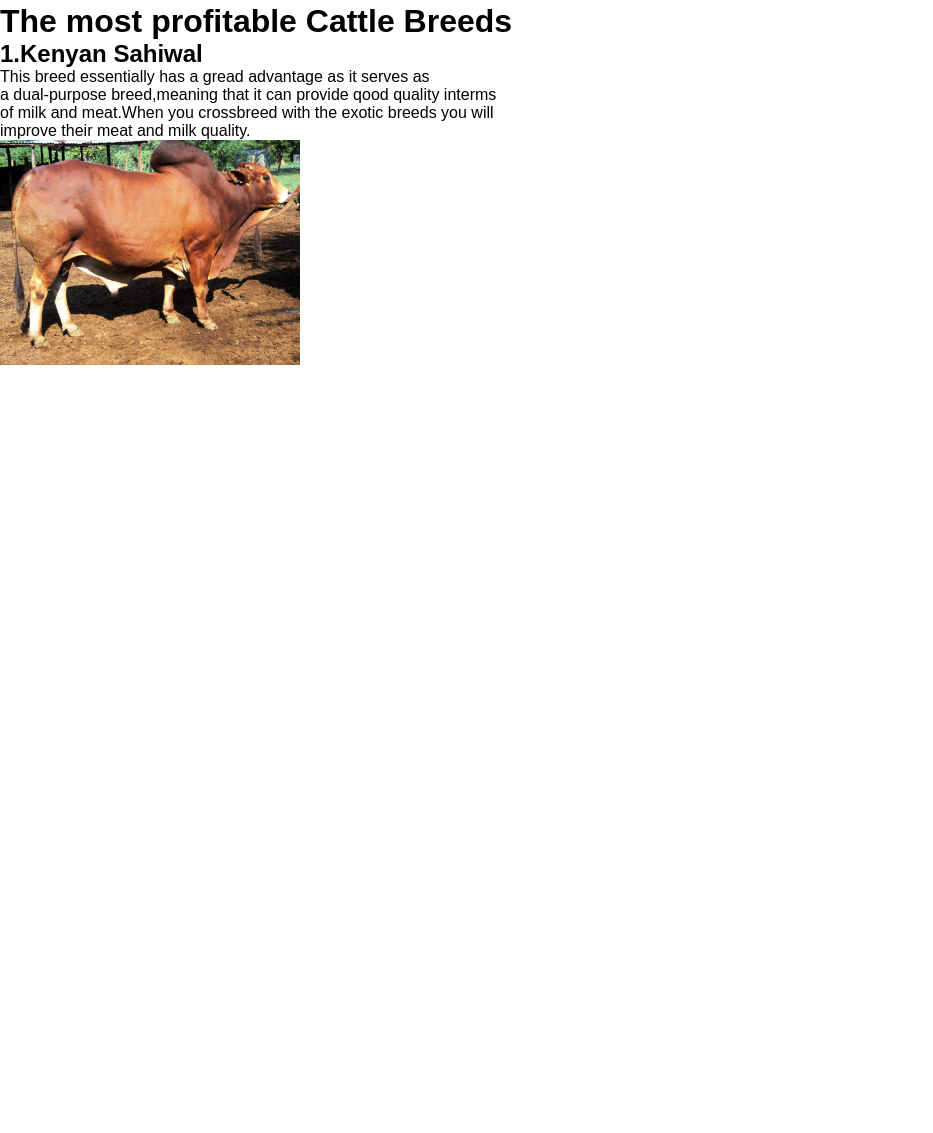
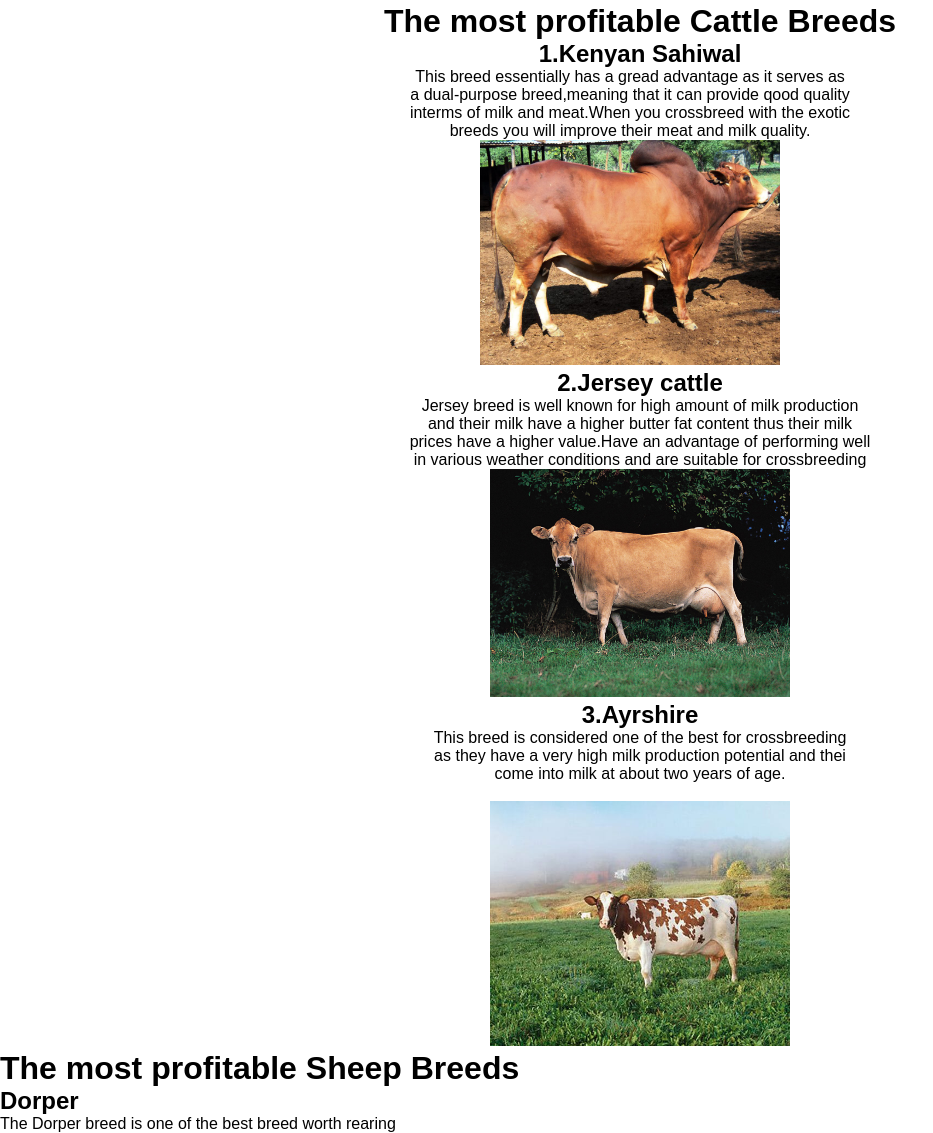
Before and after one commit to elvisrinkei14/LIvestock-Breed, a plain HTML site: page index.html in a window 1280 px wide. Shown: the part 797-1930 px from the top of the page, without its empty margins (0-933 px from the left). Before the commit the page ends 1166 px from the top, so only its background shows below. Drawn offline with Linux system fonts and the light colour scheme.

Commit message:
modified css

```diff
--- a/index.html
+++ b/index.html
@@ -64,14 +64,42 @@
 <!-- body section -->
 <div class="box2">
     <h1>The most profitable Cattle Breeds</h1>
+<div id="sahiwal">
     <h2>1.Kenyan Sahiwal</h2>
     <p> This breed essentially has a gread advantage as it serves as <br>
-        a dual-purpose breed,meaning that it can provide qood quality interms <br>
-        of  milk and meat.When you crossbreed with the exotic breeds you will <br>
-        improve their meat and milk quality. <br>
-
+       a dual-purpose breed,meaning that it can provide qood quality <br>
+       interms of  milk and meat.When you crossbreed with the exotic <br>
+       breeds you will improve their meat and milk quality. <br>
         <img src="images/sahiwal.jpg" alt="sahiwal Breed" id="sahiwal">
     </p>
+</div>
+    <div id="freshian">
+        <h2>2.Jersey cattle</h2>
+        <p>
+Jersey breed is well known for high amount of milk production <br>
+and their milk have a higher butter fat content thus their milk <br>
+prices have a higher value.Have an advantage of performing well <br>
+in various weather conditions and are suitable for crossbreeding <br>
+<img src="images/Jersey-cow.jpg" alt="photo of Jersey-cow">
+        </p>
+    </div>
+<div id="ayrshire">
+    <h2>3.Ayrshire</h2>
+    <p>This breed is considered one of the best for crossbreeding <br>
+    as they have a very high milk production potential and thei <br>
+    come into milk at about two years of age. </p>
+    <br>
+    <img src="images/ayrshire.jpg" alt="photo of Ayrshire">
+</div>
+</div>
+<div class="box3">
+<h1>The most profitable Sheep Breeds </h1>
+<div id="dorper">
+    <h2>Dorper</h2>
+    <p>The Dorper breed is one of the best breed worth rearing <br>
+    </p>
+
+</div>
 </div>
 <script src="index.js
 "></script>
--- a/style.css
+++ b/style.css
@@ -240,12 +240,27 @@ margin-right: 70px;
 .main__btn:hover::after{
     width: 100%;
 }
-.box2 img{
+.box2{
+    text-align: center;
+    justify-content: center;
+}
+#sahiwal img{
     width: 300px;
     margin-left: 0px;
     margin-right: 0px;
 }
-.box2 p{
+#sahiwal p{
     margin-left: 0;
     margin-right: 20px;
+
 }
+#freshian img{
+    width: 300px;
+    margin-left: 0;
+    margin-right:0p;
+}
+#ayrshire img{
+    width: 300px;
+    text-align: center;
+    justify-content: center;
+}
```
Also changed, not shown: images/Jersey-cow.jpg (added), images/ayrshire.jpg (added).
